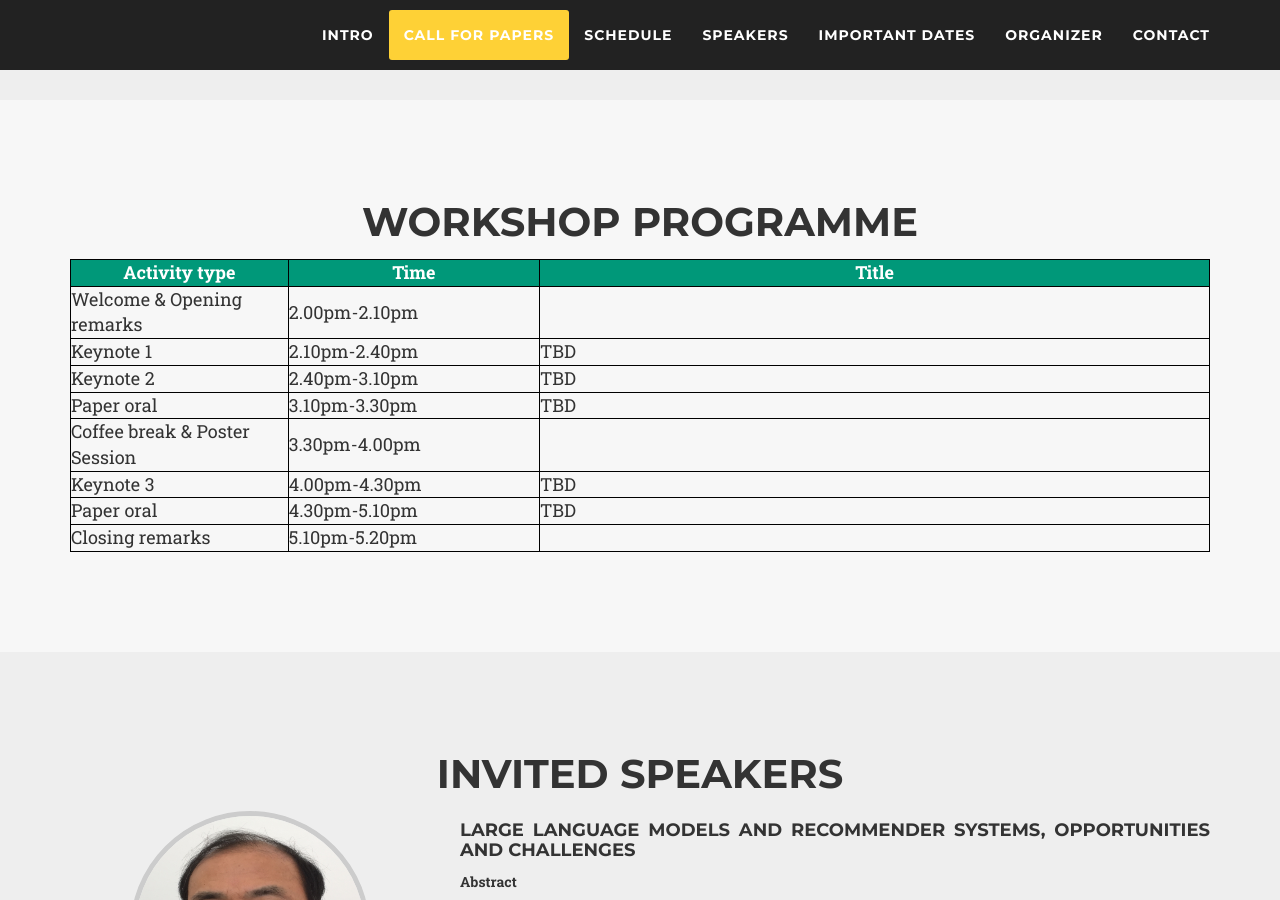
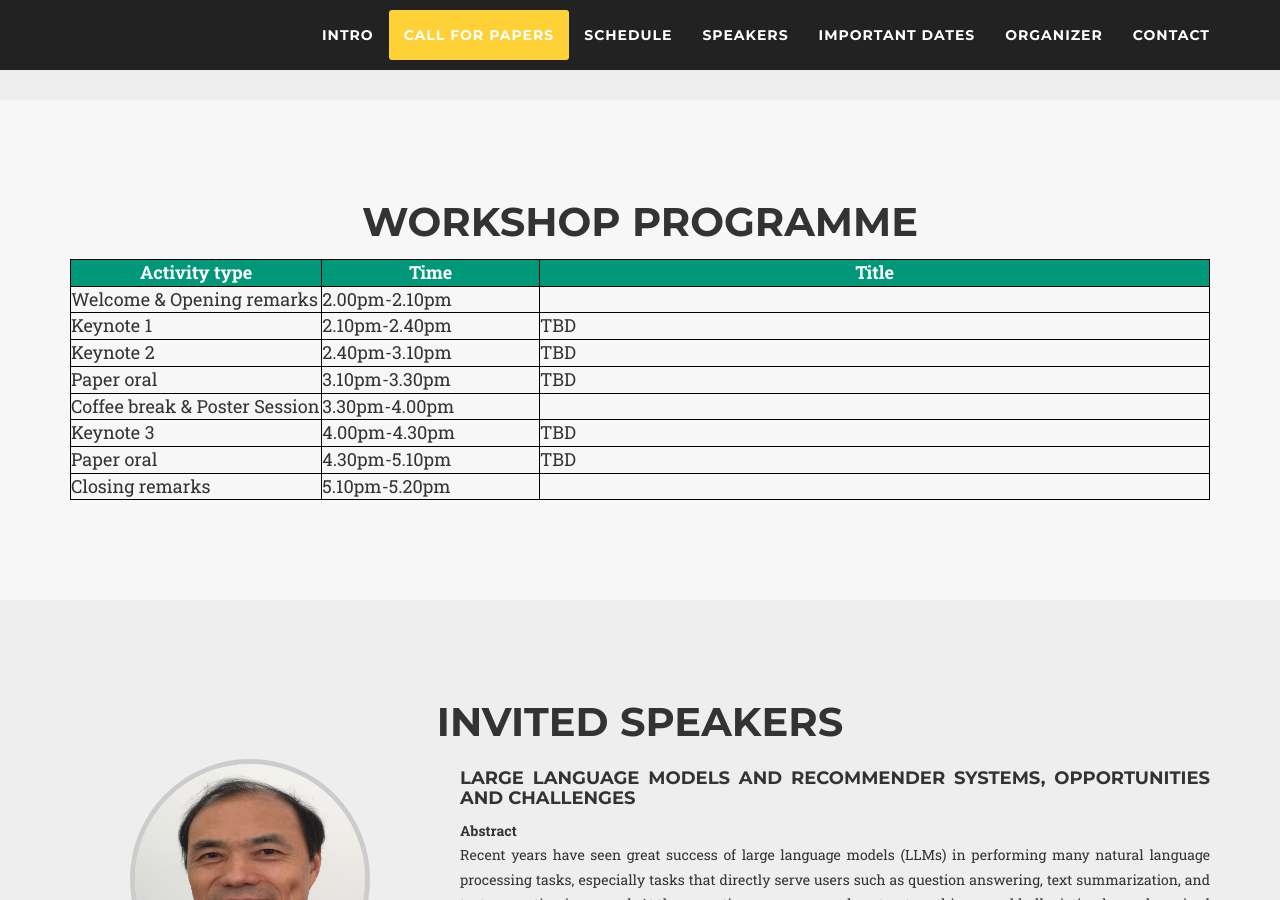
Before and after one commit to mmgensr-cikm25/mmgensr-cikm25.github.io, a Jekyll site: the page built from index.md, in a window 1280 px wide and 900 px high, scrolled down 2048 px. Built offline with Jekyll 4.4.1, drawn with Linux system fonts in a browser that asks for light colours; nearby versions of some CDN libraries; some web fonts are replaced.

Commit message:
Update schedule.html

```diff
--- a/_includes/schedule.html
+++ b/_includes/schedule.html
@@ -24,15 +24,15 @@
       </div>
     </div>
     <table style="width: 100%">
-        <tr> <th width=130px> Activity type </th> <th width=150px> Time </th> <th width=400px> Title </th> </tr>
-        <tr> <td width=130px> Welcome & Opening remarks </td> <td width=150px> 2.00pm-2.10pm </td> <td></td> </tr>
-        <tr> <td width=130px>Keynote 1</td> <td width=150px>2.10pm-2.40pm</td> <td width=400px>TBD</td> </tr>
-        <tr> <td width=130px>Keynote 2</td> <td width=150px>2.40pm-3.10pm</td> <td width=400px>TBD</td> </tr>
-        <tr> <td width=130px>Paper oral</td> <td width=150px>3.10pm-3.30pm</td> <td width=400px>TBD</td> </tr>
-        <tr> <td width=130px> Coffee break & Poster Session </td> <td width=150px> 3.30pm-4.00pm</td><td></td> </tr>
-        <tr> <td width=130px>Keynote 3</td> <td width=150px>4.00pm-4.30pm</td> <td width=400px>TBD</td> </tr>
-        <tr> <td width=130px>Paper oral</td> <td width=150px>4.30pm-5.10pm</td> <td width=400px>TBD</td> </tr>
-        <tr> <td width=130px> Closing remarks </td> <td width=150px> 5.10pm-5.20pm </td> <td></td> </tr>
+        <tr> <th width=150px> Activity type </th> <th width=130px> Time </th> <th width=400px> Title </th> </tr>
+        <tr> <td width=150px> Welcome & Opening remarks </td> <td width=130px> 2.00pm-2.10pm </td> <td></td> </tr>
+        <tr> <td width=150px>Keynote 1</td> <td width=130px>2.10pm-2.40pm</td> <td width=400px>TBD</td> </tr>
+        <tr> <td width=150px>Keynote 2</td> <td width=130px>2.40pm-3.10pm</td> <td width=400px>TBD</td> </tr>
+        <tr> <td width=150px>Paper oral</td> <td width=130px>3.10pm-3.30pm</td> <td width=400px>TBD</td> </tr>
+        <tr> <td width=150px> Coffee break & Poster Session </td> <td width=130px> 3.30pm-4.00pm</td><td></td> </tr>
+        <tr> <td width=150px>Keynote 3</td> <td width=130px>4.00pm-4.30pm</td> <td width=400px>TBD</td> </tr>
+        <tr> <td width=150px>Paper oral</td> <td width=130px>4.30pm-5.10pm</td> <td width=400px>TBD</td> </tr>
+        <tr> <td width=150px> Closing remarks </td> <td width=130px> 5.10pm-5.20pm </td> <td></td> </tr>
 
     </table>
   </div>
```
